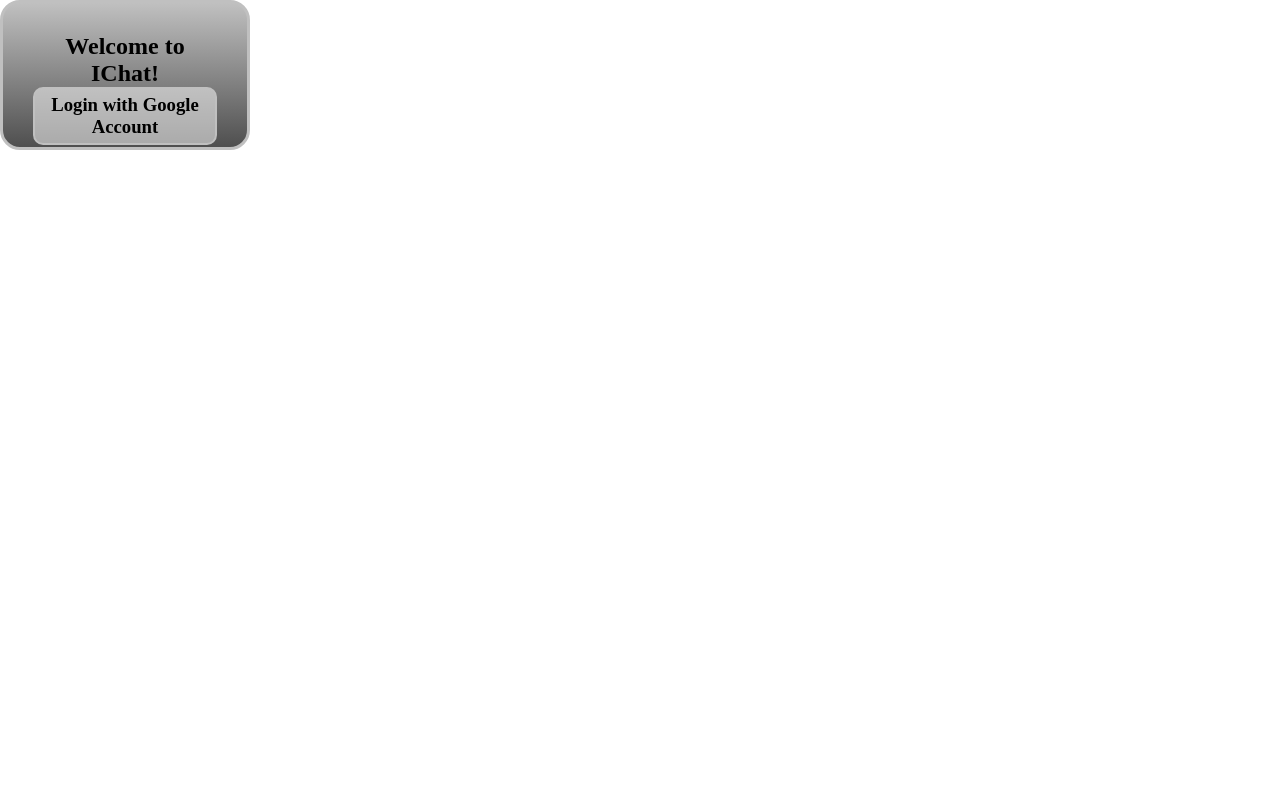
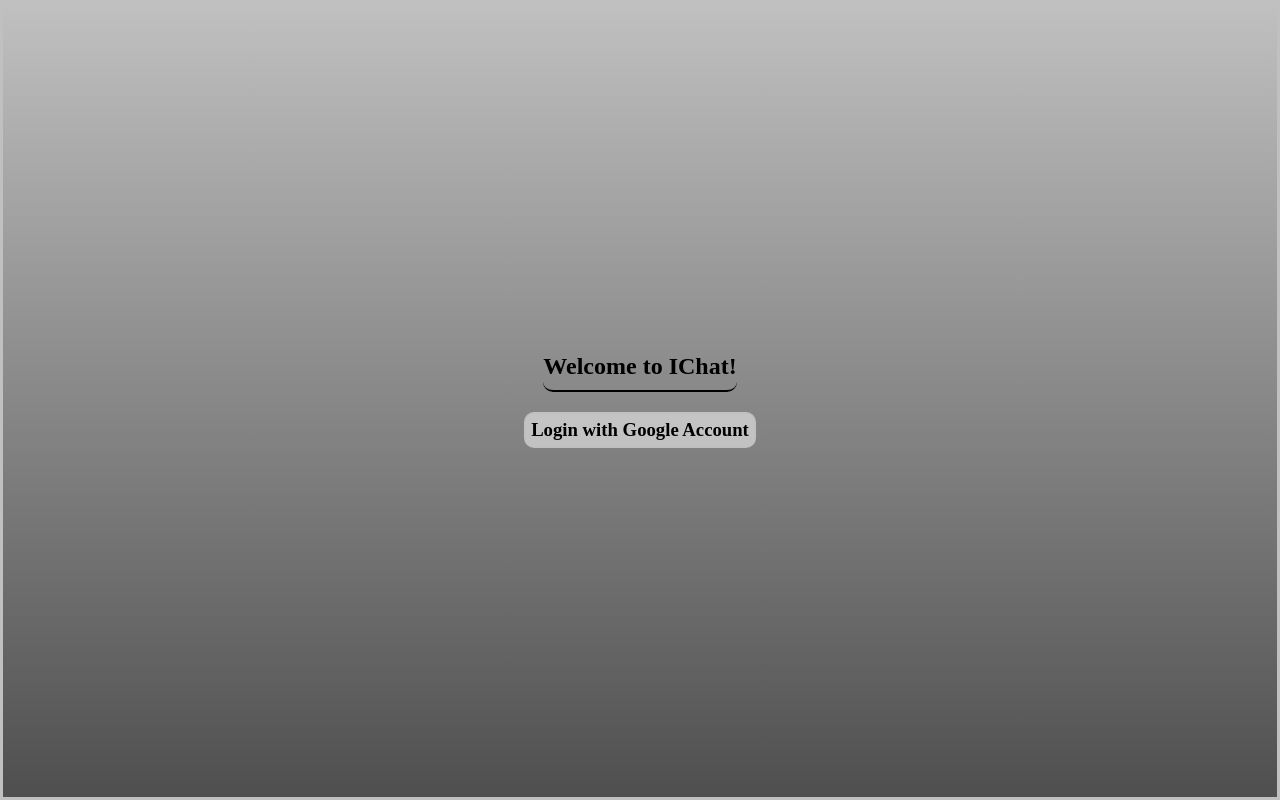
Before and after one commit to EhsanTheCoder98/messenger, a React (Create React App) app: page / in a window 1280 px wide. Built offline with nearby package versions, Linux system fonts and the light colour scheme; no server answers.

Commit message:
last commit

```diff
--- a/src/Login.module.css
+++ b/src/Login.module.css
@@ -1,16 +1,20 @@
 .container {
     display: flex;
     flex-direction: column;
-    justify-content: space-between;
+    justify-content: center;
     align-items: center;
     padding: 30px;
     box-sizing: border-box;
     background: linear-gradient(silver,rgb(79, 79, 79));
-    width: 250px;
-    height: 150px;
+    width: 100%;
+    height: 100vh;
     text-align: center;
     border: 3px solid silver;
-    border-radius: 20px;
+}
+.container h2 {
+    border-bottom: 2px solid black;
+        border-radius: 10px;
+        padding-bottom:10px ;
 }
 
 .container h3 {
@@ -22,6 +26,7 @@
     border: 2px solid silver;
     border-radius: 10px;
     transition: all .11s ease-in;
+    margin-top: 20px;
 }
 
 .container h3:hover{
@@ -29,20 +34,10 @@
 }
 
 @media(max-width:370px){
-    .container{
-        width: 100%;
-        height: 100vh;
-        justify-content: center;
-        border-radius: 0;
-    }
     .container h3{
-        margin-top: 20px;
         font-size: .8rem;
     }
     .container h2{
-        border-bottom: 2px solid black;
-        border-radius: 10px;
-        padding-bottom:10px ;
         font-size: 1.2rem;
     }
 }
```
